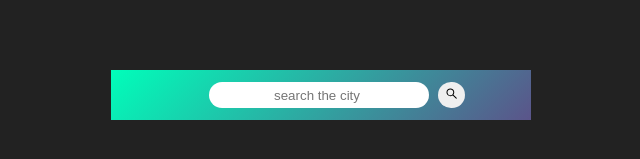
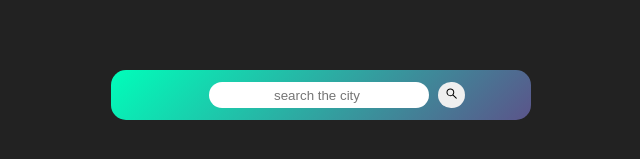
Before and after one commit to mrrijan/weather_website, a plain HTML site: page index.html in a window 1280 px wide. Shown: the part 305-464 px from the top of the page, 319-959 px from the left. Drawn offline with Linux system fonts and the light colour scheme.

Commit message:
weather website

```diff
--- a/style.css
+++ b/style.css
@@ -18,6 +18,8 @@ body{
     background: linear-gradient(135deg,#00feba,#5b548a);
     width: 100%;
     max-width: 420px;
+    margin: 0 2rem;
+    border-radius: 15px;
 }
 /*For search box*/
 .search {
```
